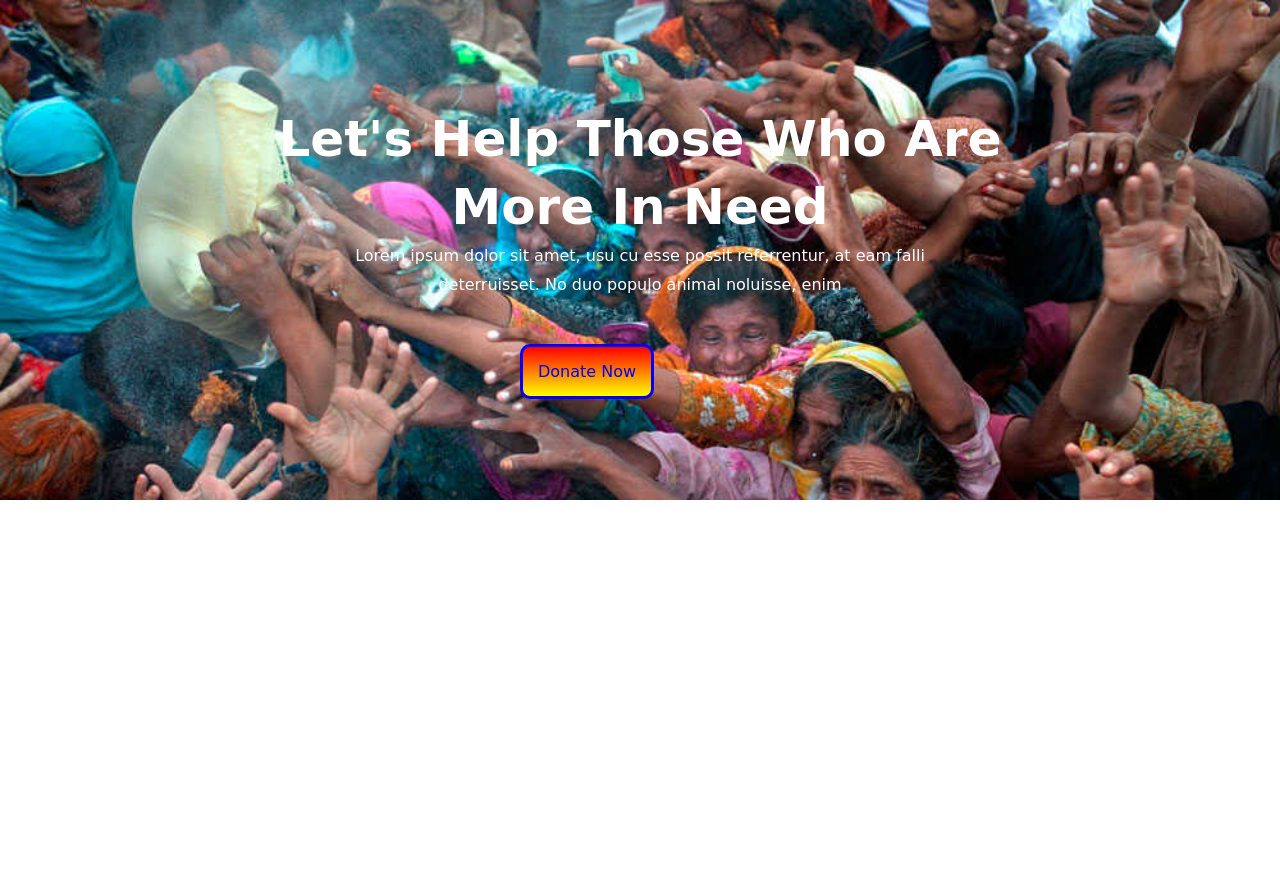
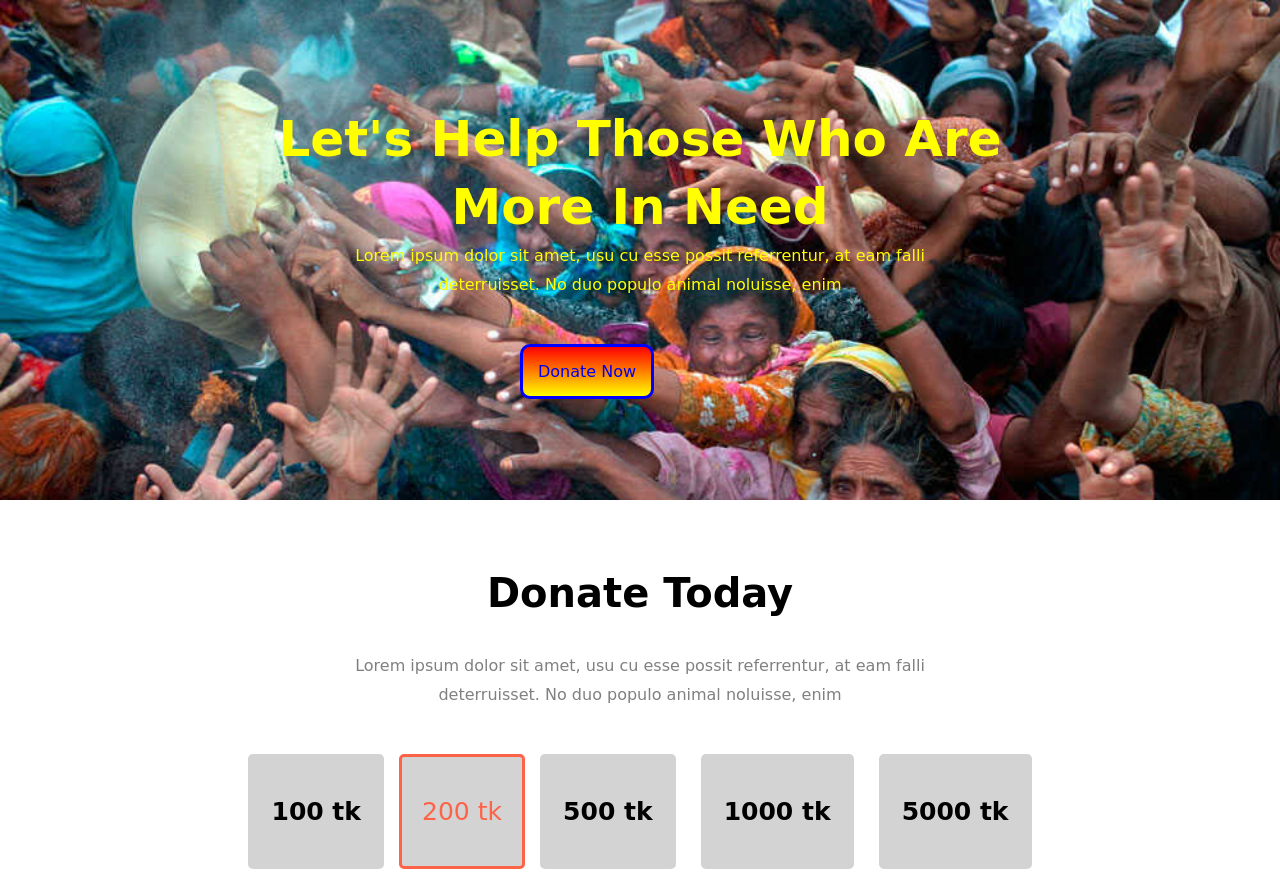
Before and after one commit to younuskhan1/helping-hand, a plain HTML site: page index.html in a window 1280 px wide. Before the commit the page ends 800 px from the top, so only its background shows below. Drawn offline with Linux system fonts and the light colour scheme; a web font is replaced by a local one.

Commit message:
donation amount is added

```diff
--- a/index.html
+++ b/index.html
@@ -22,6 +22,20 @@
             <a class="button" target="_blank" href="https://www.facebook.com/">Donate Now</a>
         </div>
     </section>
+    <section class="donation-section">
+        <div>
+            <h1>Donate Today</h1>
+            <p>Lorem ipsum dolor sit amet, usu cu esse possit referrentur, at eam falli</p>
+            <p>deterruisset. No duo populo animal noluisse, enim</p>
+        </div>
+        <div class="donation-amount">
+            <strong>100 tk</strong>
+            <span class="different">200 tk</span>
+            <strong>500 tk</strong>
+            <strong>1000 tk</strong>
+            <strong>5000 tk</strong>
+        </div>
+    </section>
 </body>
 
 </html>
--- a/style.css
+++ b/style.css
@@ -13,7 +13,7 @@ body {
     background-image: url(images/donation6.jpg);
     background-repeat: no-repeat;
     background-size: cover;
-    color: white;
+    color: rgb(255, 255, 0);
     padding-top: 100px;
 }
 
@@ -38,3 +38,42 @@ body {
     margin-top: 50px;
     margin-left: 520px;
 }
+
+.donation-section h1 {
+    font-size: 40px;
+    text-align: center;
+    padding-top: 70px;
+    padding-bottom: 30px;
+}
+
+.donation-section p {
+    padding-top: 10px;
+    text-align: center;
+    color: gray;
+}
+
+.donation-amount {
+    text-align: center;
+}
+
+div strong {
+    padding: 40px 20px;
+    margin: 10px;
+    margin-top: 50px;
+    background-color: lightgrey;
+    display: inline-block;
+    font-size: 25px;
+    border-radius: 5px;
+    border: 3px solid lightgrey;
+}
+
+.different {
+    border: 3px solid tomato;
+    background-color: lightgray;
+    padding: 40px 20px;
+    border-radius: 5px;
+    font-size: 25px;
+    display: inline-block;
+    color: tomato;
+
+}
```
